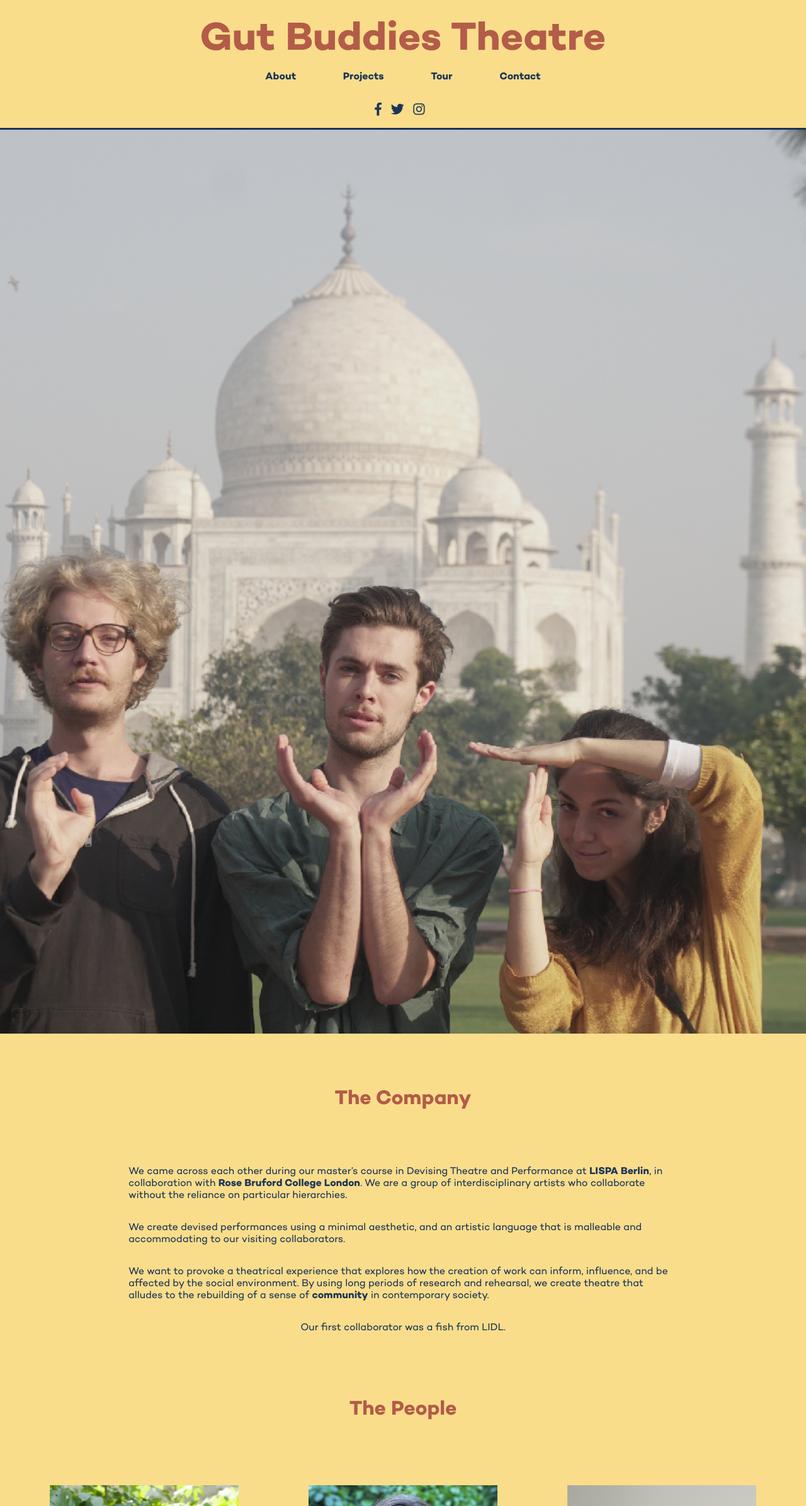
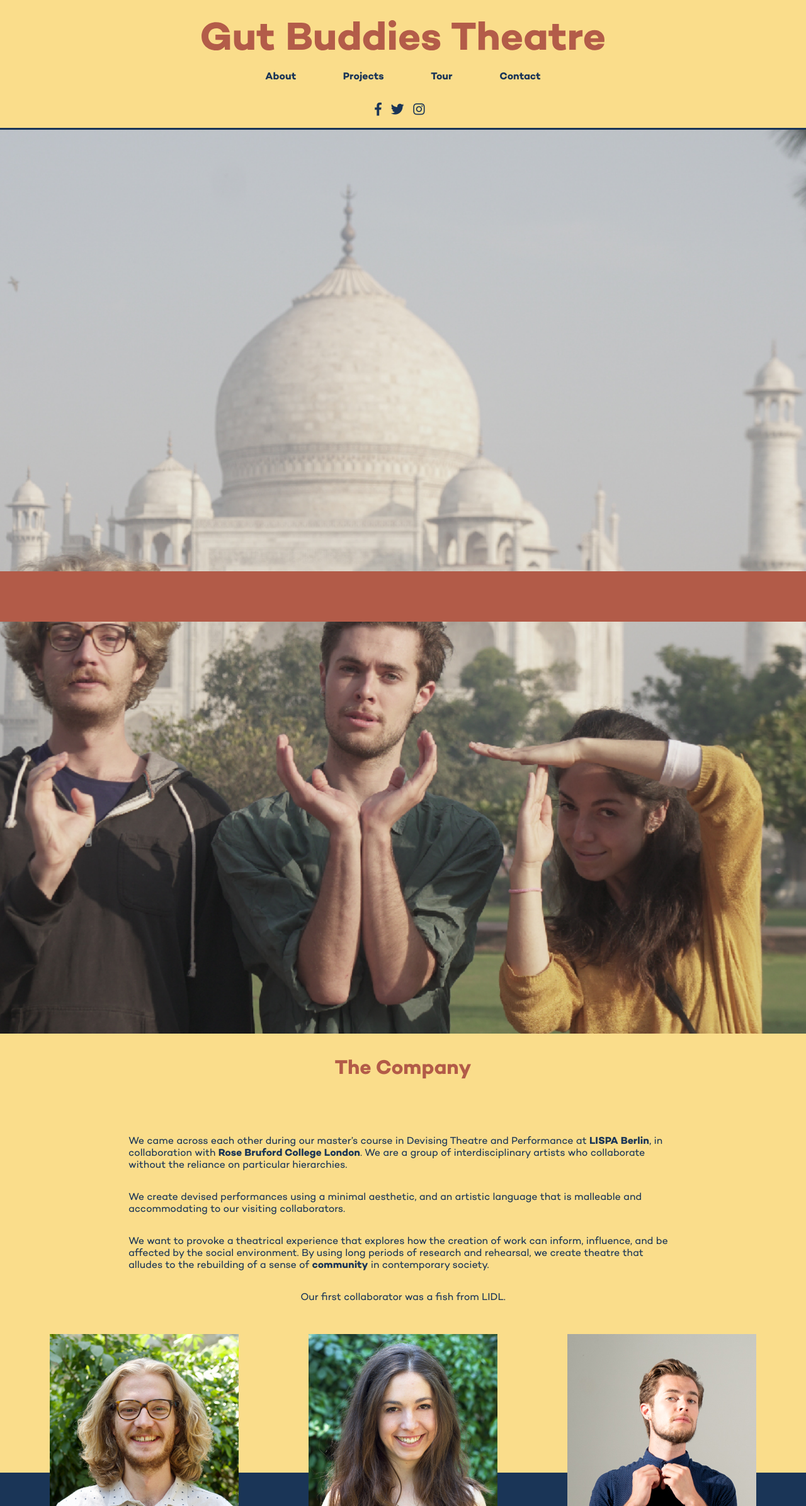
Before and after one commit to matteocarpi/GBT-Jekyll, a Jekyll site: the page built from company.md, in a window 1280 px wide. Shown: the whole page at 63% size. Built offline with Jekyll 4.4.1, drawn with Linux system fonts in a browser that asks for light colours; nearby versions of some CDN libraries.

Commit message:
company picture

```diff
--- a/_layouts/company.html
+++ b/_layouts/company.html
@@ -9,6 +9,7 @@ layout: default
 
       <div class="red band">
       </div>
+
       <div class="the-company">
 
         <div class="title">
--- a/_sass/company.scss
+++ b/_sass/company.scss
@@ -21,10 +21,13 @@ $gred: #B25B48;
 }
 .red.band {
   background-color: $gred;
-  margin-top: 10em;
+  position: absolute;
+  top: 43.8rem;
+  width: 100%;
 }
 
 .company-wrapper {
+  position: relative;
   display: flex;
   flex-direction: column;
   align-items: center;
@@ -36,7 +39,6 @@ $gred: #B25B48;
   align-items: center;
   background-color: $gyellow;
   position: relative;
-  top: -12em;
   max-width: 872px;
   padding-left: 2em;
   padding-right: 2em;
```
